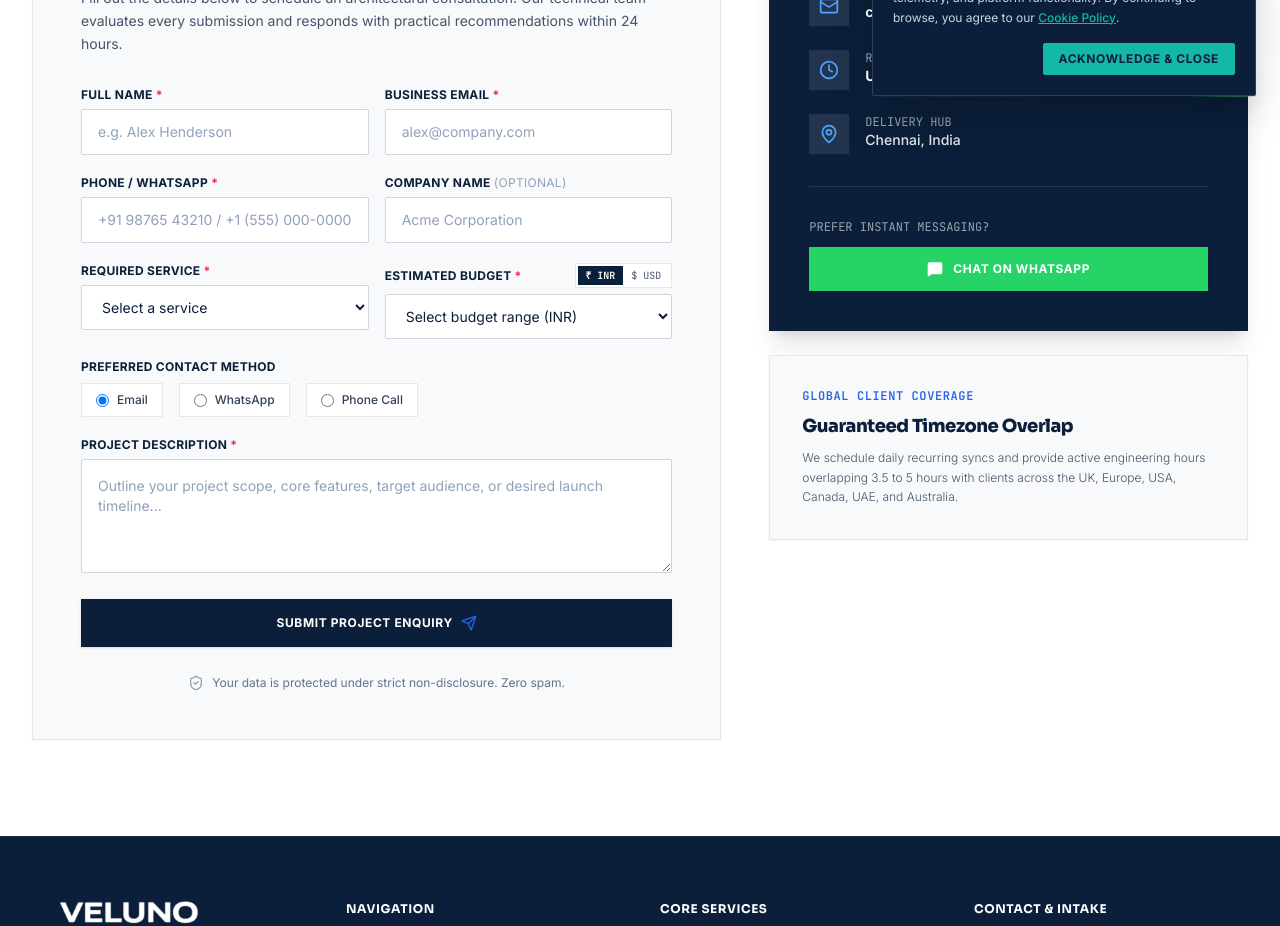
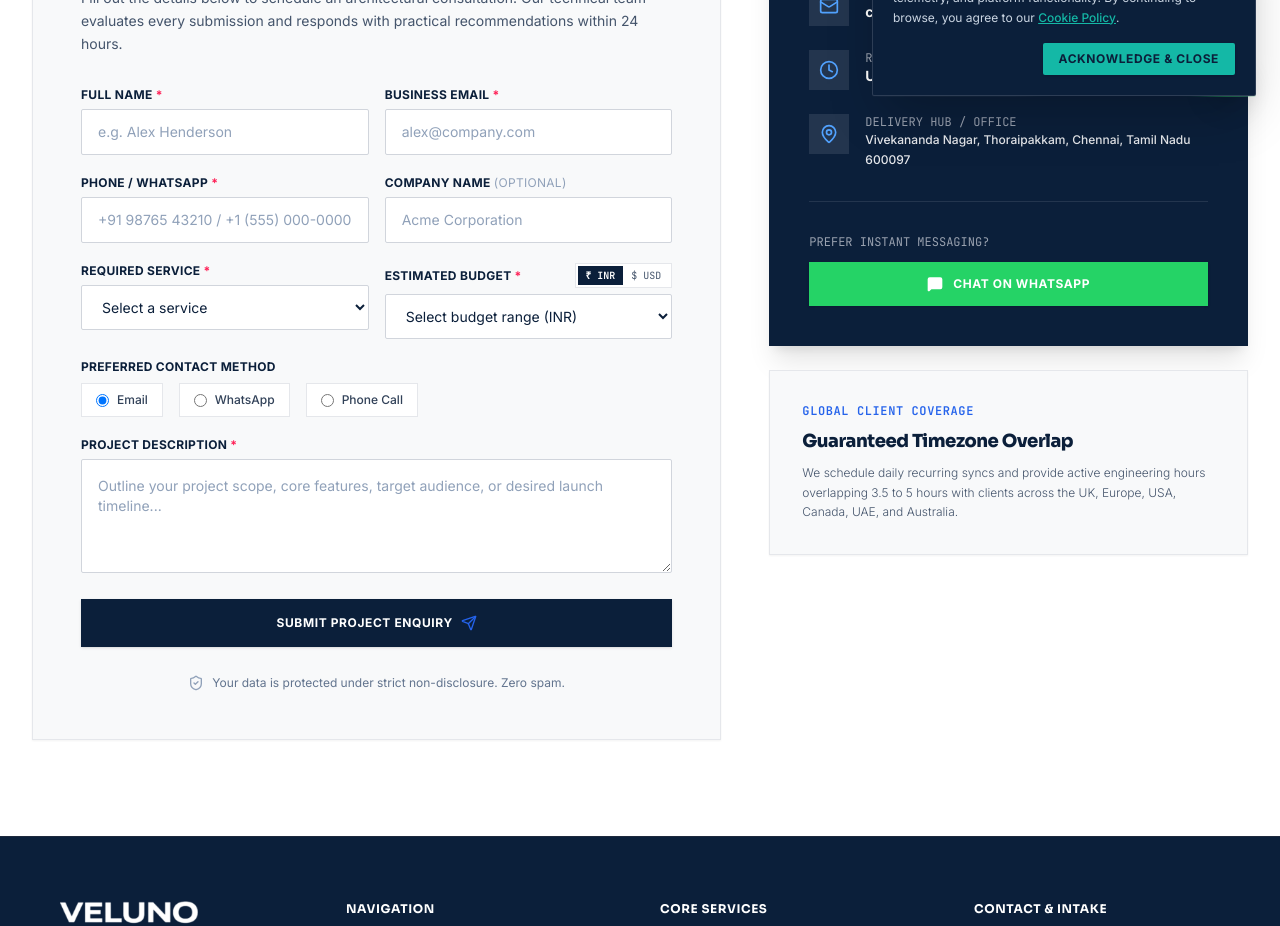
Before and after one commit to dineshjadeja08/massjoshep, a React (Vite) app: page /contact in a window 1280 px wide. Shown: the part 680-1606 px from the top of the page. Built offline with nearby package versions, Linux system fonts and the light colour scheme.

Commit message:
chore: update official address to Vivekananda Nagar, Thoraipakkam, Chennai, Tamil Nadu 600097

```diff
--- a/src/components/layout/Footer.tsx
+++ b/src/components/layout/Footer.tsx
@@ -179,7 +179,7 @@ const Footer: React.FC = () => {
             <div className="space-y-3.5 text-xs text-slate-300">
               <div className="flex items-start gap-3">
                 <MapPin className="w-4 h-4 text-[#14B8A6] shrink-0 mt-0.5" />
-                <span>Chennai, India</span>
+                <span className="leading-relaxed">Vivekananda Nagar, Thoraipakkam, Chennai, Tamil Nadu 600097</span>
               </div>
               <div className="flex items-center gap-3">
                 <Clock className="w-4 h-4 text-[#14B8A6] shrink-0" />
--- a/src/pages/About.tsx
+++ b/src/pages/About.tsx
@@ -301,7 +301,7 @@ export const About: React.FC = () => {
                   <div className="w-7 h-7 rounded-lg bg-white/10 text-[#14B8A6] flex items-center justify-center shrink-0">
                     <MapPin className="w-4 h-4" />
                   </div>
-                  <span><strong>Delivery Center:</strong> Chennai, Tamil Nadu, India</span>
+                  <span><strong>Delivery Center:</strong> Vivekananda Nagar, Thoraipakkam, Chennai, Tamil Nadu 600097</span>
                 </div>
                 <div className="flex items-center gap-3">
                   <div className="w-7 h-7 rounded-lg bg-white/10 text-[#14B8A6] flex items-center justify-center shrink-0">
@@ -373,7 +373,7 @@ export const About: React.FC = () => {
             <div className="space-y-4 text-xs sm:text-sm">
               <div>
                 <span className="font-mono font-bold text-slate-500 uppercase text-xs block">Registered Office</span>
-                <span className="text-slate-700 font-medium">Chennai, India</span>
+                <span className="text-slate-700 font-medium">Vivekananda Nagar, Thoraipakkam, Chennai, Tamil Nadu 600097</span>
               </div>
               <div>
                 <span className="font-mono font-bold text-slate-500 uppercase text-xs block">Official Inquiry Email</span>
--- a/src/pages/Contact.tsx
+++ b/src/pages/Contact.tsx
@@ -435,9 +435,9 @@ const Contact = () => {
                       <MapPin className="w-5 h-5 text-blue-400" />
                     </div>
                     <div>
-                      <span className="text-xs text-gray-400 uppercase font-mono block">Delivery Hub</span>
-                      <span className="text-gray-200 font-medium">
-                        Chennai, India
+                      <span className="text-xs text-gray-400 uppercase font-mono block">Delivery Hub / Office</span>
+                      <span className="text-gray-200 font-medium leading-relaxed block text-xs">
+                        Vivekananda Nagar, Thoraipakkam, Chennai, Tamil Nadu 600097
                       </span>
                     </div>
                   </li>
```
